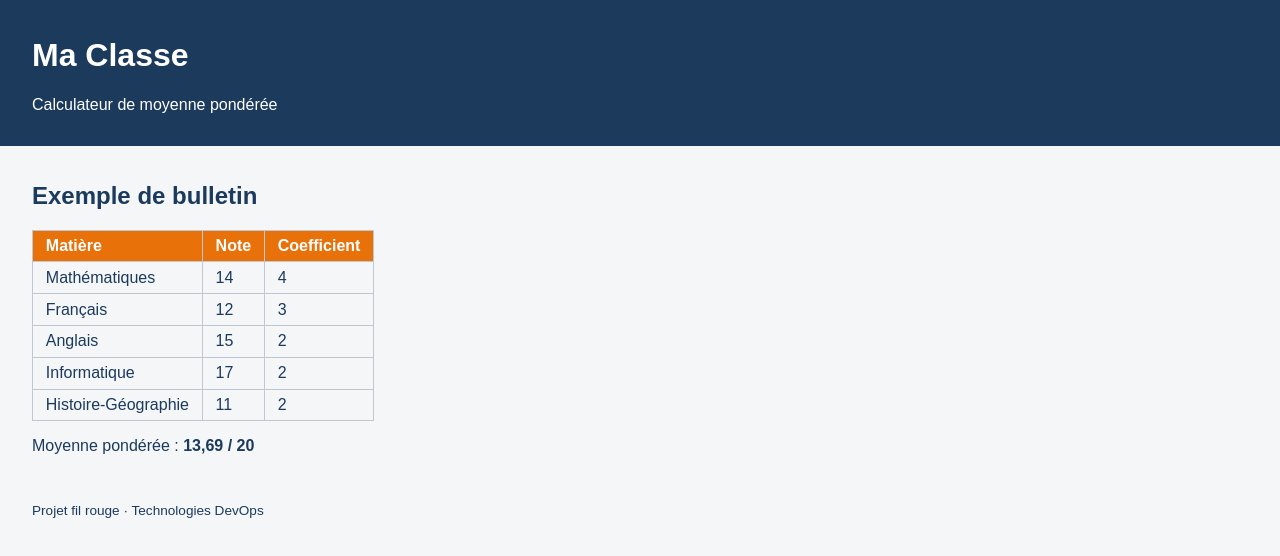
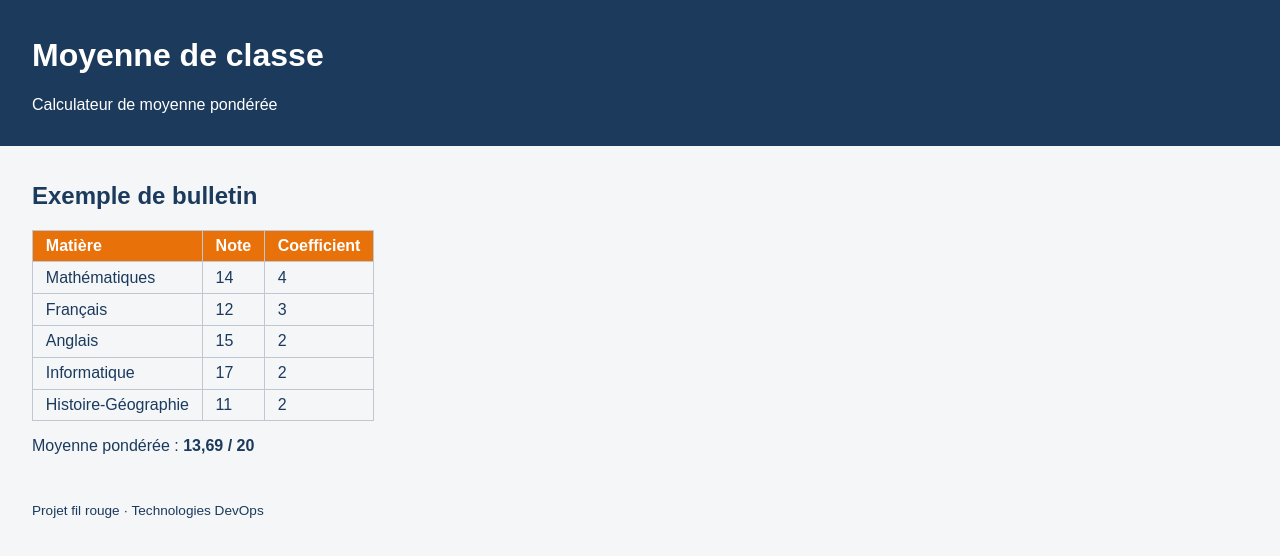
Before and after one commit to Sandrica23/ma-classe-solo, a plain HTML site: page index.html in a window 1280 px wide. Drawn offline with Linux system fonts and the light colour scheme.

Commit message:
modification titre entete

```diff
--- a/index.html
+++ b/index.html
@@ -8,7 +8,7 @@
 </head>
 <body>
   <header>
-    <h1>Ma Classe</h1>
+    <h1>Moyenne de classe</h1>
     <p>Calculateur de moyenne pondérée</p>
   </header>
   <main>
```
